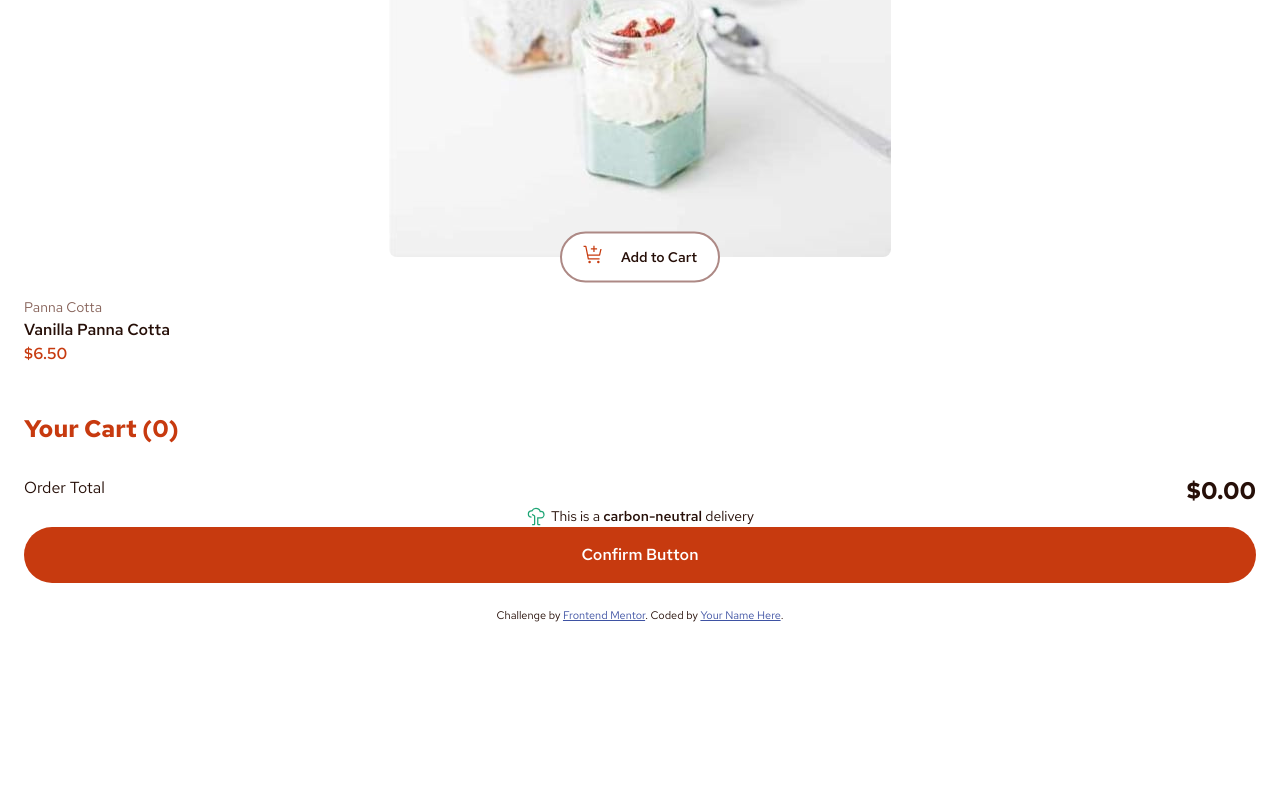
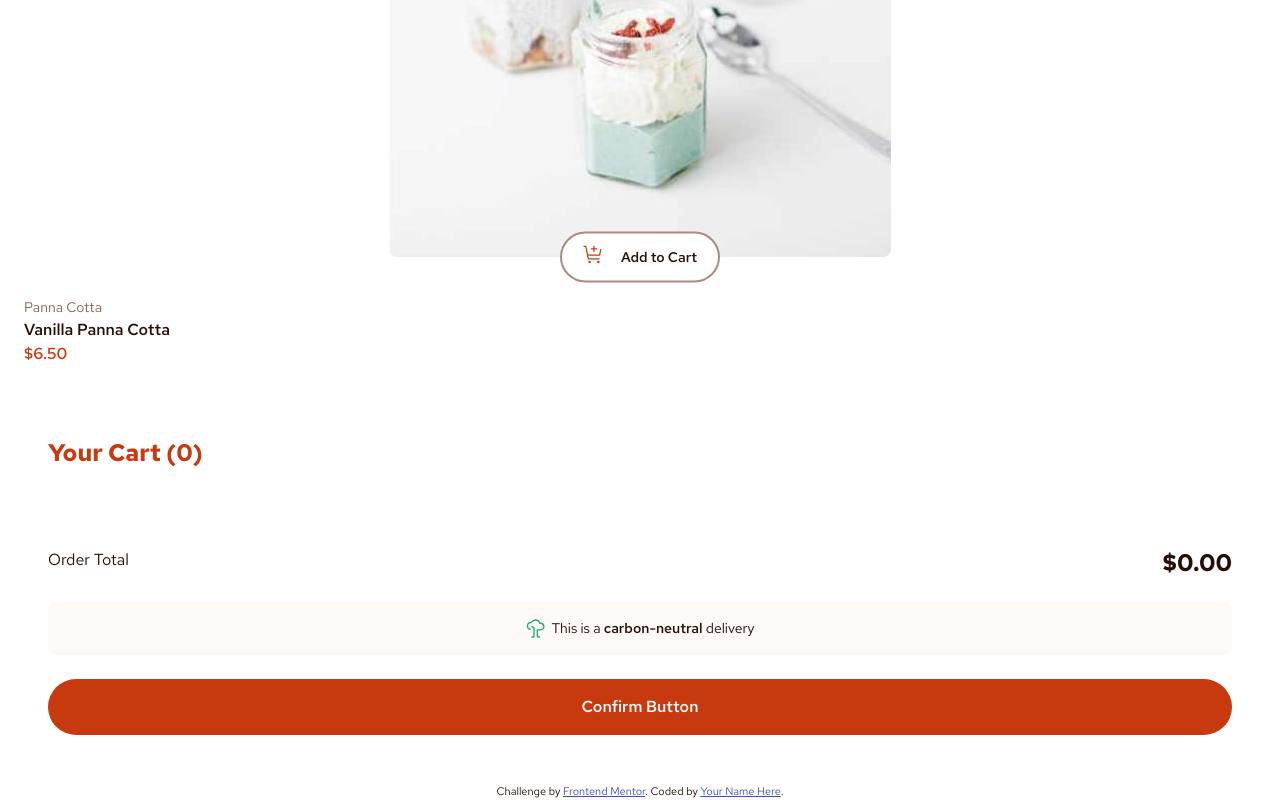
Before and after one commit to takahashiyb/product-list-with-cart, a Vue app: page / in a window 1280 px wide. Shown: the part 5119-5919 px from the top of the page. Before the commit the page ends 5743 px from the top, so only its background shows below. Built offline with nearby package versions, Linux system fonts and the light colour scheme.

Commit message:
Add styling lay out

```diff
--- a/src/App.vue
+++ b/src/App.vue
@@ -26,7 +26,7 @@ const cart = useCartStore()
       <div class="container__cart">
         <ul>
           <li class="list-item__cart" v-for="item in cart.getItemsCart">
-            <div class="font-preset-4-b">
+            <div class="font-preset-4-b item-cart">
               <p>{{ item.name }}</p>
               <div class="container__item-cart">
                 <span class="red-text">{{ item.count }}x</span>
@@ -70,15 +70,26 @@ const cart = useCartStore()
 
 /* Cart */
 
+.cart {
+  display: grid;
+  padding: var(--spacing-0300);
+  gap: var(--spacing-0300);
+}
+
 .list-item__cart {
   display: grid;
   grid-template-columns: 1fr min-content;
   align-items: center;
 }
 
+.item-cart {
+  display: grid;
+  gap: var(--spacing-0200);
+}
+
 .container__item-cart {
   display: flex;
-  gap: var(--spacing-0050);
+  gap: var(--spacing-0150);
 }
 
 .container__total-cart {
@@ -90,6 +101,12 @@ const cart = useCartStore()
   display: flex;
   justify-content: center;
   gap: var(--spacing-0050);
+
+  background-color: hsl(var(--rose-050-color));
+
+  padding: var(--spacing-0200);
+
+  border-radius: 8px;
 }
 
 .container__confirm-order {
@@ -119,6 +136,10 @@ ul {
   padding: 0;
 }
 
+hr {
+  grid-column: 1/-1;
+}
+
 .font-preset-2 {
   font: var(--font-preset-2);
 }
```
